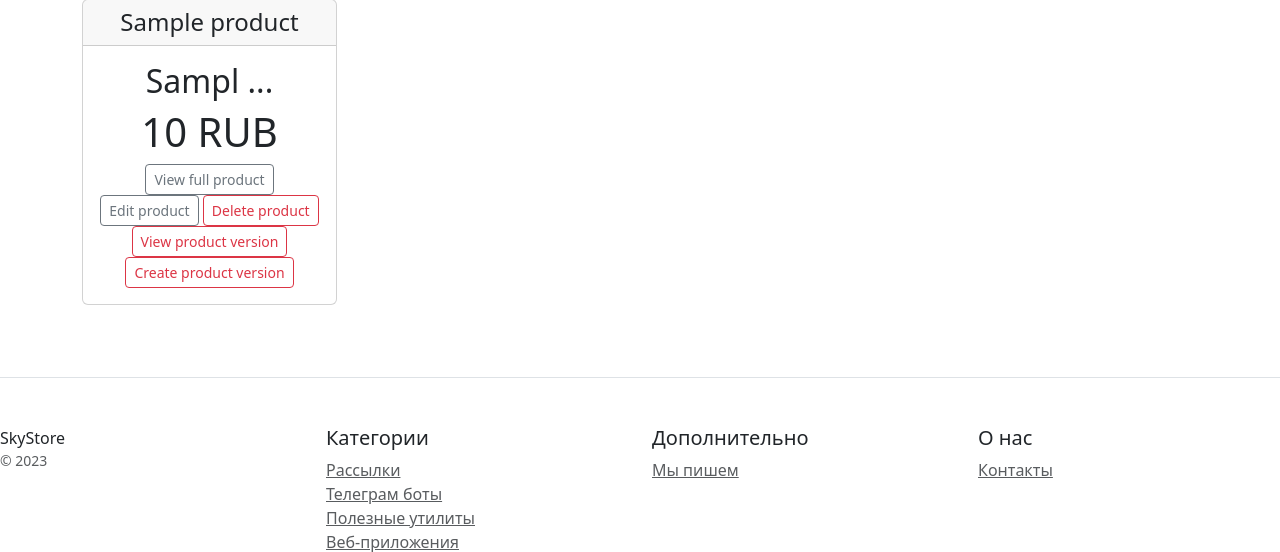
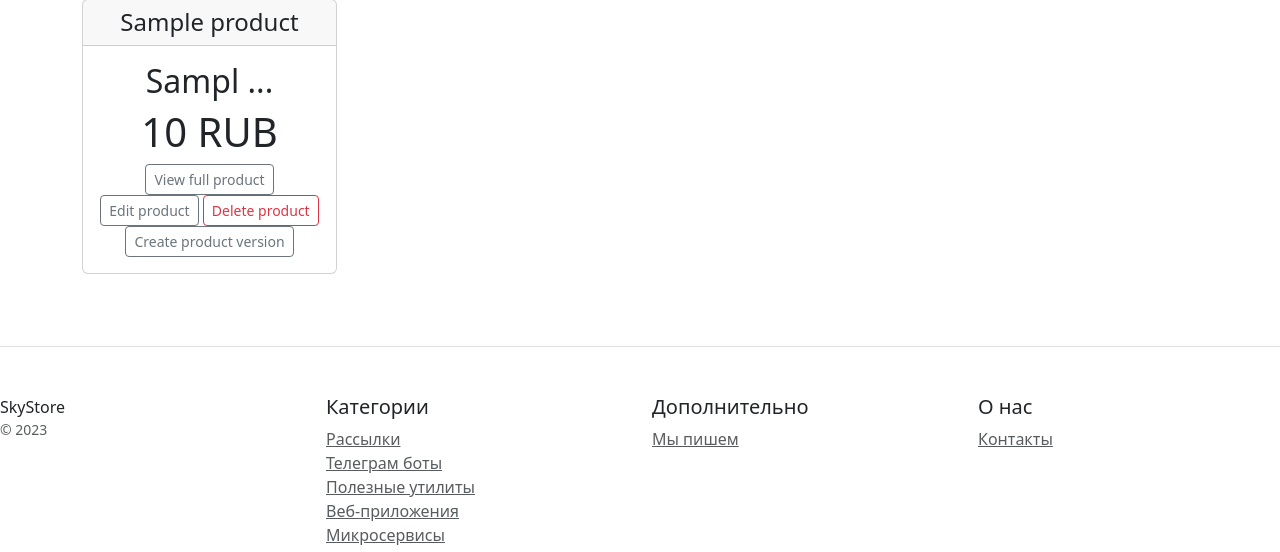
Before and after one commit to kooken/catalog, a Django app: page / in a window 1280 px wide. Shown: the part 258-810 px from the top of the page. Run offline with Django 5.2, Linux system fonts and the light colour scheme; tables that the repository leaves empty hold one stand-in row (values such as "Sample post"); data that the repository does not hold is empty.

Commit message:
trying to fix versions 3.0

```diff
--- a/main/forms.py
+++ b/main/forms.py
@@ -44,4 +44,5 @@
 class VersionForm(StyleFormMixin, forms.ModelForm):
     class Meta:
         model = Version
-        fields = '__all__'
+        exclude = ('product',)
+        # fields = '__all__'
--- a/main/templates/main/product_list.html
+++ b/main/templates/main/product_list.html
@@ -20,10 +20,12 @@
                    class="btn btn-sm btn-outline-secondary">Edit product</a>
                 <a href="{% url 'main:delete' object.pk %}"
                    class="btn btn-sm btn-outline-danger">Delete product</a>
-                <a href="{% url 'main:version_detail' object.pk %}"
-                   class="btn btn-sm btn-outline-danger">View product version</a>
+                {% if object.active_version %}
+                <a href="{% url 'main:list_versions' object.pk %}"
+                   class="btn btn-sm btn-outline-secondary">View product version</a>
+                {% endif %}
                 <a href="{% url 'main:create_version' object.pk %}"
-                   class="btn btn-sm btn-outline-danger">Create product version</a>
+                   class="btn btn-sm btn-outline-secondary">Create product version</a>
             </div>
             <div>
                 {% if object.active_version %}
--- a/main/urls.py
+++ b/main/urls.py
@@ -17,4 +17,5 @@
     path('update_version/<int:pk>/', VersionUpdateView.as_view(), name='update_version'),
     path('version_detail/<int:pk>/', VersionDetailView.as_view(), name='version_detail'),
     path('delete_version/<int:pk>/', VersionDeleteView.as_view(), name='delete_version'),
+    path('versions/<int:pk>/', VersionListView.as_view(), name='list_versions')
 ]
--- a/main/views.py
+++ b/main/views.py
@@ -164,13 +164,6 @@
     model = Version
 
     def get_queryset(self, *args, **kwargs):
-        # queryset = Version.objects.all()
-        # products = Product.objects.all()
-        # for product in products:
-        #     print(product)
-        #     versions = Version.objects.filter(product=product)
-        #     print(queryset.product == product)
-        #     return versions
         return Version.objects.filter(product=Product.objects.get(pk=self.kwargs.get('pk')))
 
 
@@ -180,20 +173,10 @@
     success_url = reverse_lazy('main:index')
 
     def form_valid(self, form):
-        # Получаем pk продукта из URL
-        product_pk = self.kwargs.get("pk")
-
-        # Проверяем, существует ли продукт с этим pk
-        product = get_object_or_404(Product, pk=product_pk)
-
-        # Добавляем связанный продукт к форме перед сохранением
-        form.instance.product = product
-
         if form.is_valid():
-            new_version = form.save()
-            new_version.slug = slugify(new_version.version_name)
-            new_version.save()
-
+            product_pk = self.kwargs.get("pk")
+            product = get_object_or_404(Product, pk=product_pk)
+            form.instance.product = product
         return super().form_valid(form)
 
 class VersionUpdateView(UpdateView):
```
Also changed, not shown: main/templates/main/version_list.html (+25 -0 lines).
